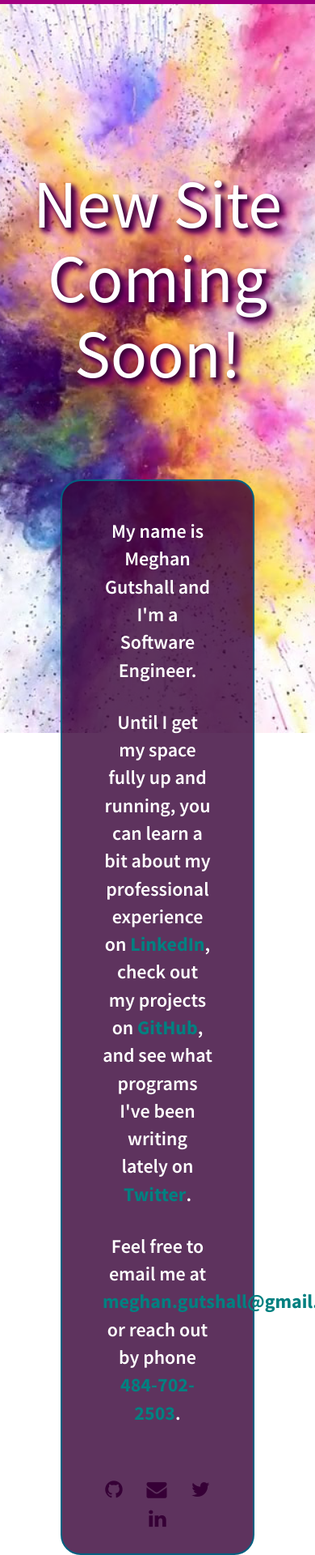
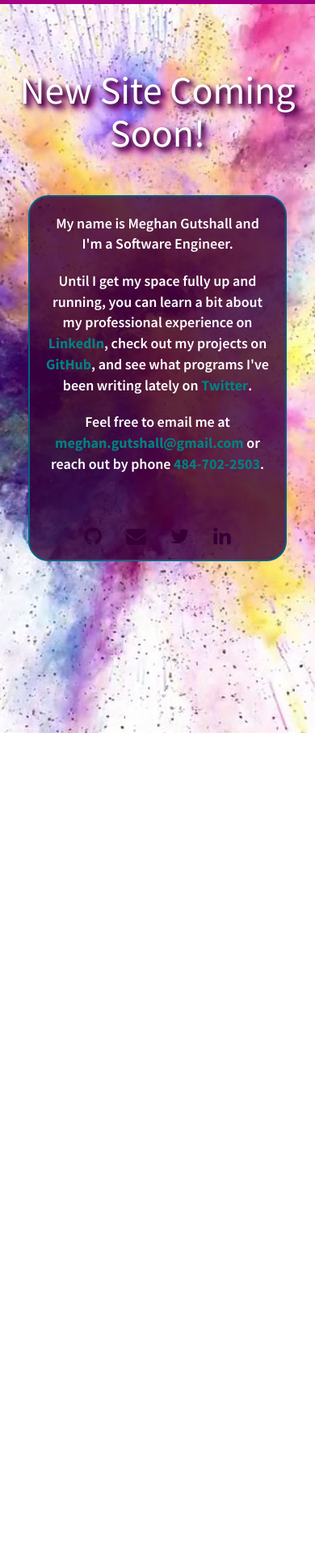
Before and after one commit to meg-gutshall/portfolio-with-projects-and-resume, a Jekyll site: the page built from index.html, in a window 390 px wide. Shown: the whole page at 81% size. Built offline with Jekyll 4.4.1, drawn with Linux system fonts in a browser that asks for light colours; nearby versions of some CDN libraries; the list of posts is cut into pages by our own code; after the commit the page ends 905 px from its top, so only the background shows below that.

Commit message:
Add mobile responsive styling

```diff
--- a/static/css/main.css
+++ b/static/css/main.css
@@ -39,7 +39,6 @@ body {
 
 /* Coming soon page
 -------------------------------------------------- */
-
 #bare {
   min-height: 100%;
   margin: 0;
@@ -91,6 +90,35 @@ section#coming-soon div.summary p a:hover {
   font-weight: 700;
   text-decoration: none;
 }
+
+  /* Coming soon page — Responsive
+  -------------------------------------------------- */
+  /* Small devices (landscape phones, 576px to 767px) */
+  @media (max-width: 767px) {
+    section#coming-soon div.title {
+      padding: 6rem 0 4rem 0;
+      margin: 0 1.5rem;
+    }
+
+    section#coming-soon div.title h1 {
+      font-size: 4.8rem;
+    }
+
+    section#coming-soon div.summary {
+      margin: 0rem 3.5rem 1rem 3.5rem;
+      padding: 1rem 2rem;
+    }
+
+    section#coming-soon div.summary p {
+      font-size: 1.8rem;
+      padding-top: 1rem;
+    }
+  }
+
+  /* Medium devices (tablets, 768px to 991px) */
+  @media (max-width: 991px) {
+
+  }
 
 /* Navbar
 -------------------------------------------------- */
```
